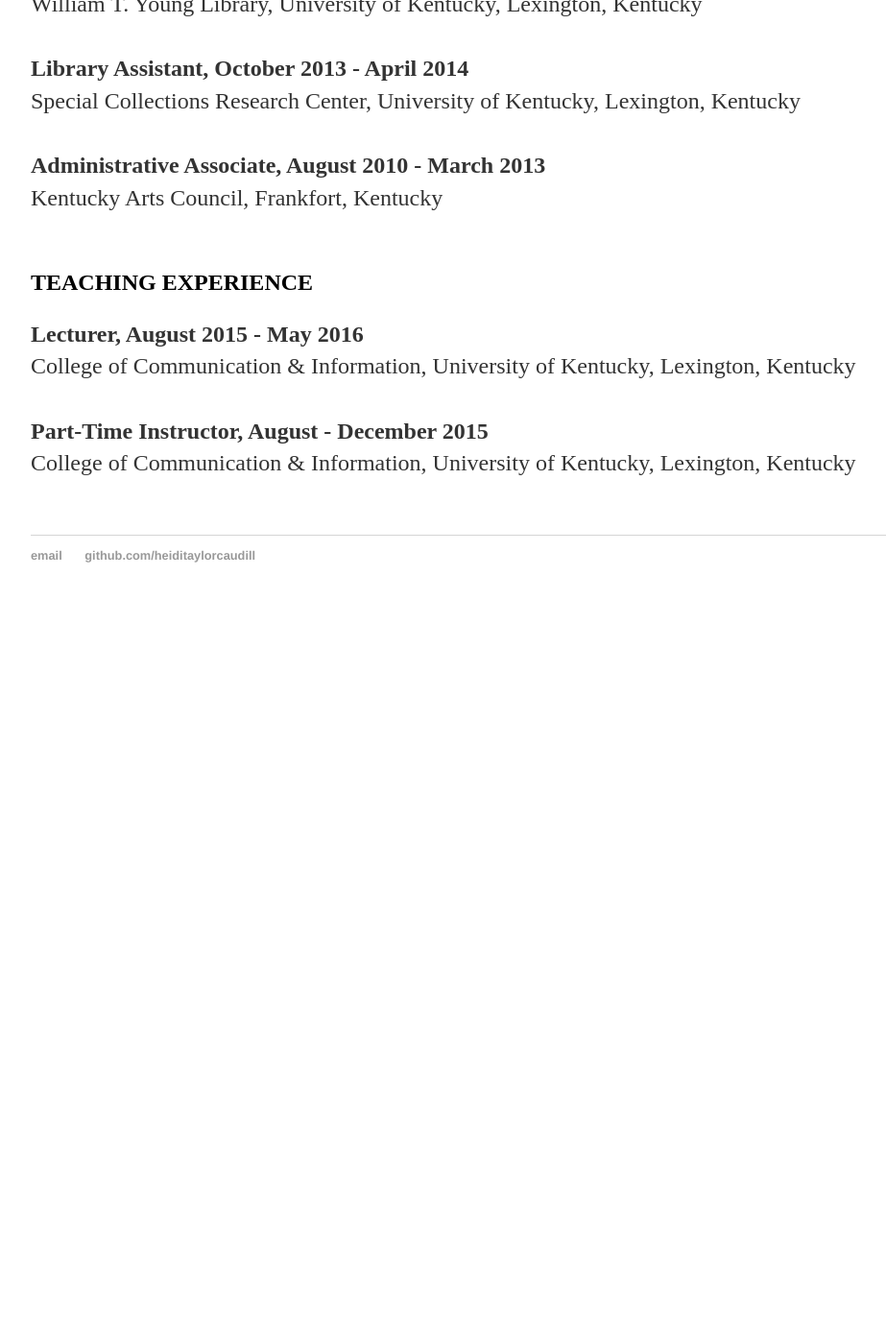
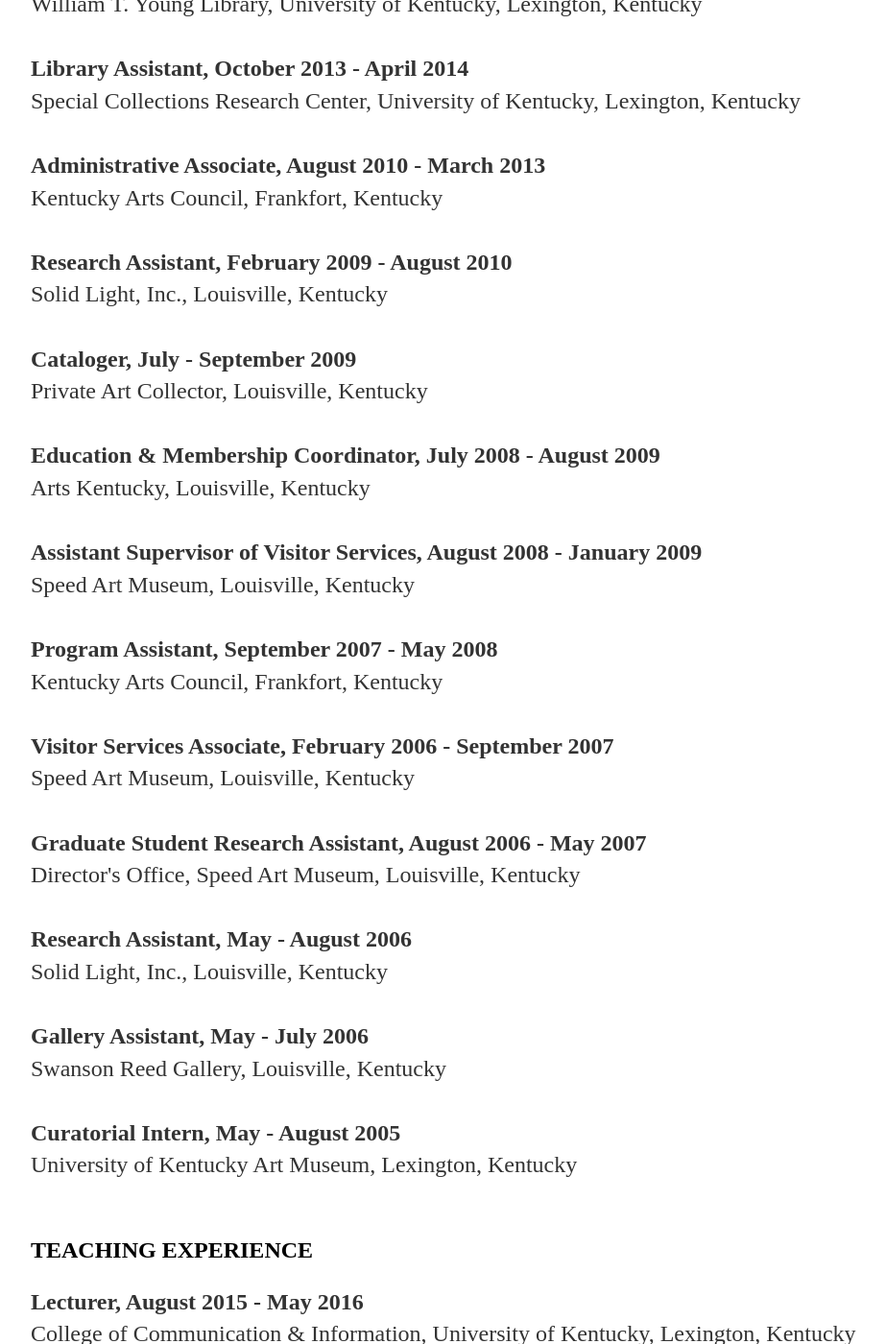
Before and after one commit to heiditaylorcaudill/heiditaylorcaudill.github.io, a Jekyll site: the page built from cv/index.html, in a window 1280 px wide and 1400 px high, scrolled down 1231 px. Shown: the whole window at 96% size, without its empty margins (160-1083 px from the left). Built offline with Jekyll 4.4.1, drawn with Linux system fonts in a browser that asks for light colours; before the commit the page ends 1877 px from its top, so only the background shows below that.

Commit message:
Update index.html

```diff
--- a/cv/index.html
+++ b/cv/index.html
@@ -41,6 +41,36 @@
 	<b>Administrative Associate, August 2010 - March 2013</b><br>
 	Kentucky Arts Council, Frankfort, Kentucky<br><br>
 
+	<b>Research Assistant, February 2009 - August 2010</b><br>
+	Solid Light, Inc., Louisville, Kentucky<br><br>
+
+	<b>Cataloger, July - September 2009</b><br>
+	Private Art Collector, Louisville, Kentucky<br><br>
+
+	<b>Education & Membership Coordinator, July 2008 - August 2009</b><br>
+	Arts Kentucky, Louisville, Kentucky<br><br>
+
+	<b>Assistant Supervisor of Visitor Services, August 2008 - January 2009</b><br>
+	Speed Art Museum, Louisville, Kentucky<br><br>
+
+	<b>Program Assistant, September 2007 - May 2008</b><br>
+	Kentucky Arts Council, Frankfort, Kentucky<br><br>
+
+	<b>Visitor Services Associate, February 2006 - September 2007</b><br>
+	Speed Art Museum, Louisville, Kentucky<br><br>
+
+	<b>Graduate Student Research Assistant, August 2006 - May 2007</b><br>
+	Director's Office, Speed Art Museum, Louisville, Kentucky<br><br>
+
+	<b>Research Assistant, May - August 2006</b><br>
+	Solid Light, Inc., Louisville, Kentucky<br><br>
+
+	<b>Gallery Assistant, May - July 2006</b><br>
+	Swanson Reed Gallery, Louisville, Kentucky<br><br>
+
+	<b>Curatorial Intern, May - August 2005</b><br>
+	University of Kentucky Art Museum, Lexington, Kentucky<br><br>
+
 
 	<h2>TEACHING EXPERIENCE</h2>
 	<p><b>Lecturer, August 2015 - May 2016</b><br>
```
